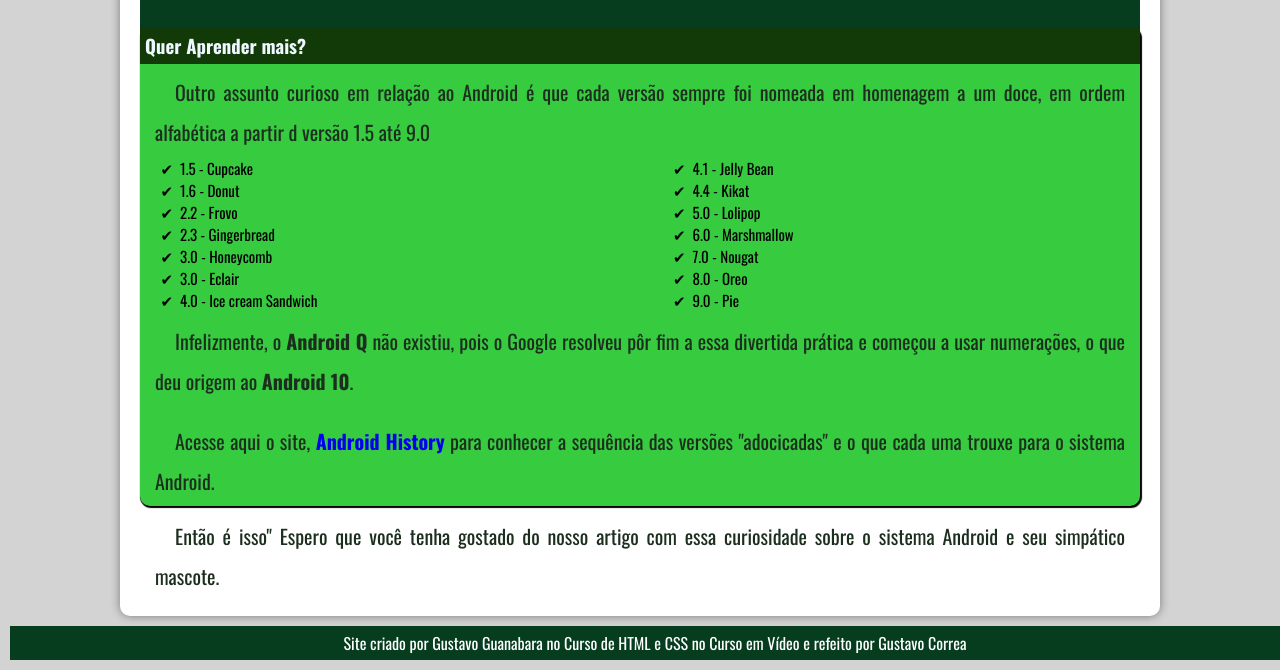
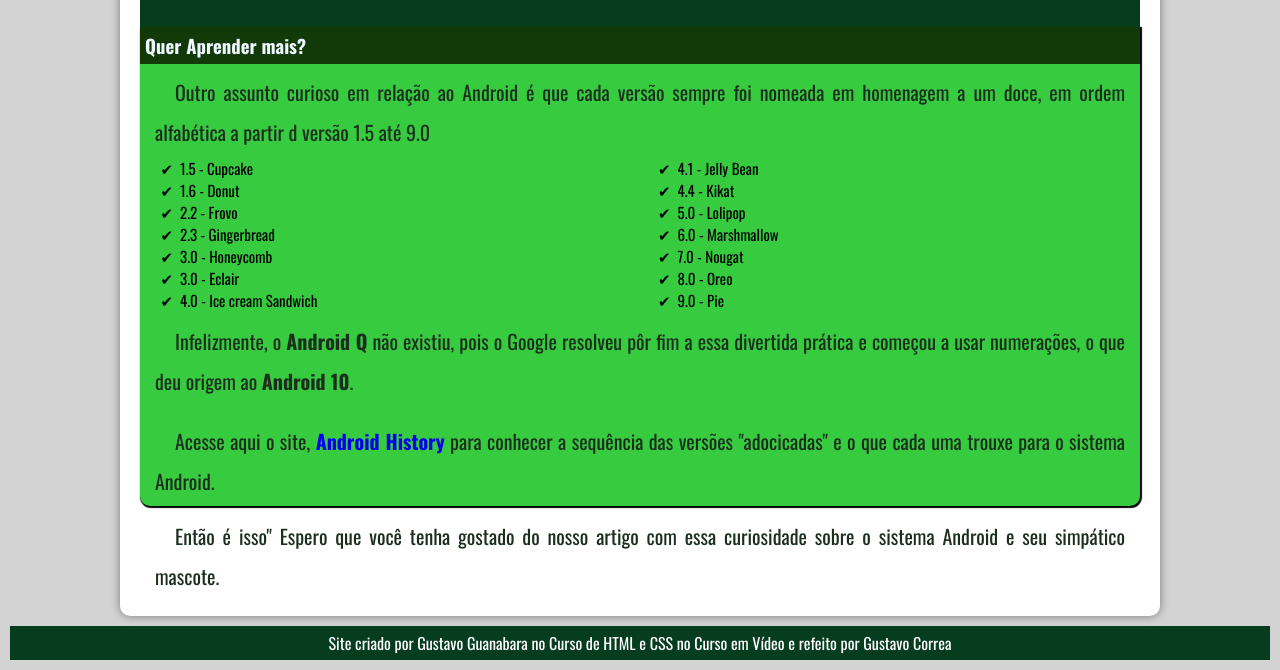
Before and after one commit to gustavocorrea86/projetoandroid, a plain HTML site: page index.html in a window 1280 px wide. Shown: the part 2514-3184 px from the top of the page. Drawn offline with Linux system fonts and the light colour scheme.

Commit message:
ultimas....

```diff
--- a/style.css
+++ b/style.css
@@ -113,7 +113,7 @@ main p {
     padding-left: 10px;
 }
 section{
-    border-radius: 10px 10px 10px 10px;
+    border-radius: 0px 0px 10px 10px;
     box-shadow: 1px 1px 1px 1px;
     background-color: #37CC40;
 }
@@ -174,7 +174,7 @@ ul{
     list-style-position: section;
     font-size: 15px;
     padding-left: 40px;
-    margin-right: -50px;
+    margin-right: -20px;
 }
 #ultp{
     text-indent: 10px;
@@ -206,6 +206,4 @@ footer{
     margin: 10px;
     padding: 5px;
     text-align: center;
-    width: 100%;
-
 }
```
